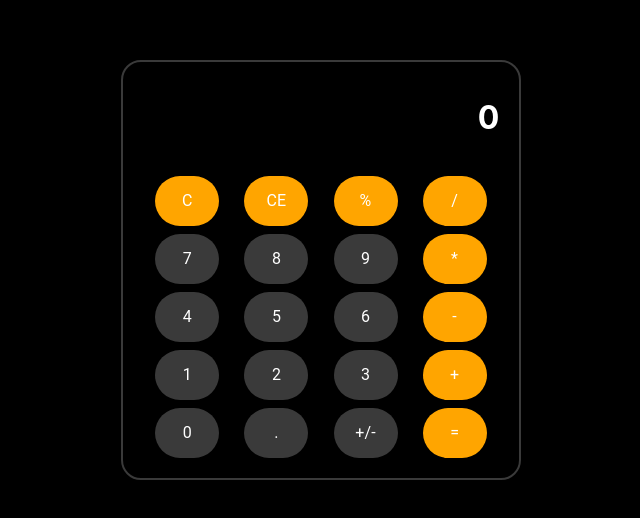
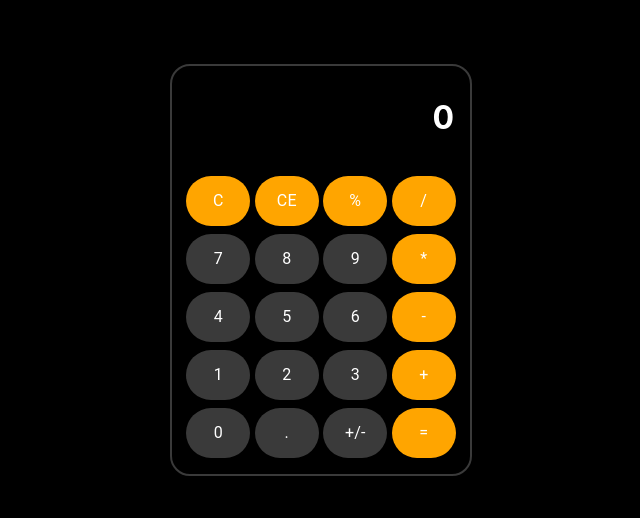
Before and after one commit to SantiSB/simple-calculator, a React (Vite) app: page / in a window 1280 px wide. Shown: the part 130-648 px from the top of the page, without its empty margins (319-959 px from the left). Built offline with nearby package versions, Linux system fonts and the light colour scheme.

Commit message:
simple-calculator v2.0.0

```diff
--- a/src/pages/SimpleCalculator.jsx
+++ b/src/pages/SimpleCalculator.jsx
@@ -23,14 +23,15 @@ const SimpleCalculator = () => {
           alignItems: 'center',
           minHeight: '100vh',
           overflow: 'hidden',
+          width: 350
         }}
       >
         <Box
           sx={{
             border: `2px solid ${theme.palette.gray.main}`,
-            p: 2.5,
+            p: 2,
             borderRadius: 5,
-            width: '90%',
+            maxWidth: '95%',
             overflow: 'auto',
             maxHeight: '80vh',
           }}
--- a/src/pages/components/ButtonsContainer.jsx
+++ b/src/pages/components/ButtonsContainer.jsx
@@ -7,7 +7,7 @@ const ButtonsContainer = ({ handleButtonClicked }) => {
   return (
     <Grid container spacing={1}>
       {BUTTONS_DATA.map((row, rowIndex) => (
-        <Grid key={rowIndex} container item justifyContent='center'>
+        <Grid key={rowIndex} container item justifyContent='center' spacing={1}>
           {row.map((buttonData, columnIndex) => (
             <Grid
               key={columnIndex}
--- a/src/pages/components/CalculatorButton.jsx
+++ b/src/pages/components/CalculatorButton.jsx
@@ -16,7 +16,7 @@ const CalculatorButton = ({ handleButtonClicked, buttonData }) => {
     },
     borderRadius: 50,
     height: 50,
-    width: 50,
+    width: 30,
   }))
 
   return (
```
